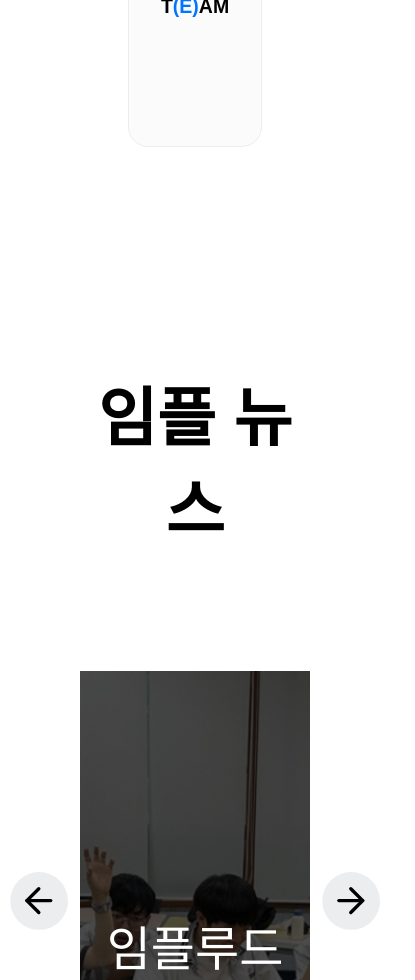
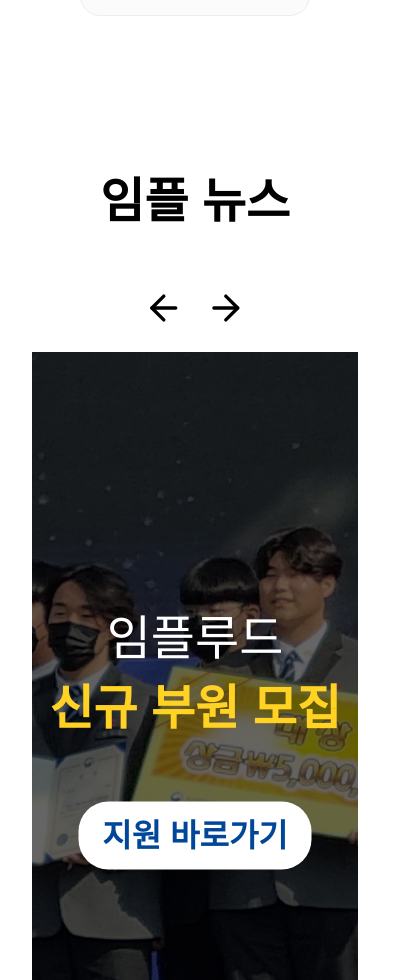
Before and after one commit to implude/implude-main-page, a React (Vite) app: page / in a window 390 px wide. Shown: the part 1020-2000 px from the top of the page, 415 px wide, since content can reach past the window. Built offline with nearby package versions, Linux system fonts and the light colour scheme; a web font is replaced by a local one.

Commit message:
메인 페이지 모바일 완성

```diff
--- a/src/components/Header.tsx
+++ b/src/components/Header.tsx
@@ -8,7 +8,7 @@ const Header = () => {
 
   return (
     <>
-      <Row style={{ padding: '0.75rem 4.438rem' }} gap={'3.25rem'} justify="space-between" align="center">
+      <Row style={{ padding: '0.75rem 2.438rem', flexWrap: 'wrap', gap: '1rem' }} gap={'3.25rem'} justify="space-between" align="start">
         <Link to="/">
           <Header1 color="--gray-900" $bold>
             #IMPLUDE
@@ -52,7 +52,7 @@ const MenuWrap = styled(Wrap)<{ open?: boolean }>`
     display: ${(p) => (p.open ? '' : 'none')};
     width: 6.25rem;
     gap: 20px;
-    margin-top: 30px;
+    margin-top: 3rem;
   }
 `
 
@@ -60,8 +60,8 @@ const MenuImage = styled.div`
   display: none;
   @media (max-width: 890px) {
     display: inline-block;
-    position: absolute;
-    right: 6.25rem;
+    position: relative;
+    top: 0.7rem;
   }
 `
 
--- a/src/pages/Main/MainPage.jsx
+++ b/src/pages/Main/MainPage.jsx
@@ -9,6 +9,9 @@ import logo from '../../assets/implude.svg'
 import NewsCard from './NewsCard'
 import { ArrowLeft, ArrowRight } from 'lucide-react'
 import { useMediaQuery } from 'react-responsive'
+import NewsThumbsList from './NewsThumbs.json'
+
+const { recruit } = NewsThumbsList
 
 const mainCss = {
   container : {
@@ -91,7 +94,8 @@ const news = {
     alignItems: 'center',
     borderRadius: '10px',
     position: 'relative',
-    overflow: 'hidden'
+    overflow: 'hidden',
+    pointerEvents: 'none'
   },
   mainli: {
     width: '387px',
@@ -104,17 +108,6 @@ const news = {
     borderRadius: '10px',
     position: 'relative',
     overflow: 'hidden'
-  }
-}
-
-function messageBar(n) {
-  return {
-    width: `${n / 16}rem`,
-    height: '0.6vw',
-    background: 'black',
-    display: 'inline-block',
-    position: 'relative',
-    bottom: '1.5vw'
   }
 }
 
@@ -146,7 +139,7 @@ const newsData = [
     color : ''
   },
   { // 맨 처음 메인으로 보여줄 뉴스
-    imgSrc : slogan,
+    imgSrc : recruit,
     title1 : '임플루드',
     title2 : '신규 부원 모집',
     link : 'https://www.youtube.com/watch?v=dQw4w9WgXcQ',
@@ -177,7 +170,8 @@ export default function MainPage() {
 
   const [newsDataState, setMyArray] = useState([...newsData]);
 
-  function newsLeft() {
+
+  function newsRight() {
     if(newsDataState[3].imgSrc) {
       const newArray = [...newsDataState.slice(1), newsDataState[0]];
       setMyArray(newArray);
@@ -186,7 +180,7 @@ export default function MainPage() {
     }
   }
 
-  function newsRight() {
+  function newsLeft() {
     if(newsDataState[1].imgSrc) {
       const newArray = [newsDataState[newsDataState.length - 1], ...newsDataState.slice(0, -1)];
       setMyArray(newArray);
@@ -196,18 +190,32 @@ export default function MainPage() {
   }
 
   const isTabletOrMobile = useMediaQuery({ query: '(max-width: 1224px)' })
+  const isBarHastobeThin = useMediaQuery({ query: '(max-width: 800px)' })
+  const isArrowHastogoUp = useMediaQuery({ query: '(max-width: 560px)' })
 
   if(isTabletOrMobile) {
+    mainCss.container = {
+      display: 'flex',
+      justifyContent: 'center',
+      padding: '2rem',
+      flexDirection: 'Column',
+      gap: '7rem'
+    }
     mainCss.slogan = {
       flexGrow: '2',
       position: 'relative',
-      marginBottom: '2vw'
+      marginBottom: '2vw',
+      width: '100%'
     }
     mainCss.slogansns = {
-      width: '80vw',
+      width: 'calc(100vw - 4rem)',
       display: 'flex',
       flexDirection: 'column',
-      transform: 'translate(3vw)'
+      justifyContent: 'center',
+    }
+    mainCss.img = {
+      borderRadius: '15px',
+      width: '100%'
     }
     mainCss.sns = {
       flexGrow: '1',
@@ -217,20 +225,112 @@ export default function MainPage() {
     }
     mainCss.sloganMent = {
       color: 'white',
-      fontSize: '3.3vw',
+      fontSize: '5vw',
       fontWeight: '700',
       position: 'relative',
       height: '0',
-      top: '32vw',
+      top: '31vw',
       left: '3vw'
     }
+    mainCss.message = {
+      background: 'var(--gray-0)',
+      border: '1px solid var(--gray-100)',
+      borderRadius: '20px',
+      fontSize: '8vw',
+      textAlign: 'center',
+      fontWeight: 'bold',
+      padding: '8rem 0',
+      margin: '0 3rem'
+    }
+    news.title = {
+      fontSize: '3rem',
+      fontWeight: '700',
+      textAlign: 'center'
+    }
   } else {
+    mainCss.container = {
+      display: 'flex',
+      justifyContent: 'center',
+      padding: '2rem 5rem',
+      flexDirection: 'Column',
+      gap: '13.75rem'
+    }
     mainCss.slogansns = {
       display: 'flex',
       gap: '2vw',
       width: '90vw'
     }
+    mainCss.img = {
+      borderRadius: '30px',
+      width: '100%'
+    }
+    mainCss.slogan = {
+      flexGrow: '2',
+      position: 'relative'
+    },
+    mainCss.sns = {
+      flexGrow: '1',
+      display: 'flex',
+      flexDirection: 'Column',
+      gap: '2vw',
+    },
+    mainCss.sloganMent = {
+      color: 'white',
+      fontSize: '3.3vw',
+      fontWeight: '700',
+      position: 'relative',
+      top: '67.5%',
+      left: '7%',
+      height: '0'
+    }
+    mainCss.message = {
+      background: 'var(--gray-0)',
+      border: '1px solid var(--gray-100)',
+      borderRadius: '20px',
+      fontSize: '5vw',
+      textAlign: 'center',
+      fontWeight: 'bold',
+      padding: '8rem 0',
+      margin: '0 3rem'
+    }
+    news.title = {
+      fontSize: '4rem',
+      fontWeight: '700',
+      textAlign: 'center'
+    }
   }
+
+
+  function messageBar(n) {
+    return {
+      width: `${isTabletOrMobile ? n / 64 : n / 16}rem`,
+      height: `${isBarHastobeThin ? '0.3' : '0.6'}rem`,
+      background: 'black',
+      display: 'inline-block',
+      position: 'relative',
+      bottom: '1.5vw'
+    }
+  }
+
+  const common = `
+  transform: scale(1.7) ${isArrowHastogoUp ? 'translateY(6rem)' : 'translateY(19rem)'};
+  position: relative;
+  z-index: 3;
+  cursor: pointer;
+  border-radius: 20px;
+  padding: 0.3rem;
+  box-sizing: content-box;
+  `
+
+  const Right = styled(ArrowRight)`
+    ${common}
+    right: ${isArrowHastogoUp ? '-3rem' : '-15.5rem'};
+  `
+
+  const Left = styled(ArrowLeft)`
+    ${common}
+    left: ${isArrowHastogoUp ? '-3rem' : '-15.5rem'};
+  `
 
   return (
     <div style={mainCss.container}>
@@ -255,8 +355,16 @@ export default function MainPage() {
         <span style={messageBar(114)}></span> POTENTIAL <span style={messageBar(62)}></span> T<span style={mainCss.blue}>(E)</span>AM
       </div>
       <div> {/* 임플 뉴스 부분 */}
-        <Right onClick={newsRight}/>
-        <Left onClick={newsLeft}/>
+        <div style={
+          {
+            width: '100%',
+            display: 'flex',
+            justifyContent: 'center'
+          }
+        }>
+          <Right onClick={newsRight}/>
+          <Left onClick={newsLeft}/>
+        </div>
         <div style={news.title}>
           임플 뉴스
         </div>
@@ -293,28 +401,3 @@ export default function MainPage() {
     </div>
   )
 }
-
-const common = `
-  transform: scale(1.7) translateY(19rem);
-  position: absolute;
-  z-index: 1;
-  cursor: pointer;
-  transition: all 0.5s ease;
-  background: var(--gray-100);
-  border-radius: 20px;
-  padding: 0.3rem;
-  box-sizing: content-box;
-  &:hover {
-    transform: scale(2) translateY(16.2rem);
-  }
-`
-
-const Right = styled(ArrowRight)`
-  ${common}
-  right: 1.4rem;
-`
-
-const Left = styled(ArrowLeft)`
-  ${common}
-  left: 1.4rem;
-`
--- a/src/pages/Main/NewsCard.jsx
+++ b/src/pages/Main/NewsCard.jsx
@@ -11,25 +11,38 @@ export default function NewsCard (props) { // props : imgSrc, title1, title2, li
             transform: 'translate(-50%, -50%)',
             fontSize: `${props.isMain ? '3rem' : '2rem'}`,
             width: '100%',
-            textAlign: 'center'
+            textAlign: 'center',
+            zIndex: '2',
         },
         newsButtonDiv: {
-            textAlign: 'center'
+            textAlign: 'center',
+            zIndex: '2',
         },
         newsButtonSpan: {
-            width: '80%',
             background: 'white',
             padding: '1rem 1.5rem',
             position: 'relative',
-            top: '4rem',
+            top: `${props.isMain ? '4rem' : '2.7rem'}`,
             borderRadius: '30px',
             color: '#004799',
-            fontWeight: '600'
+            fontWeight: '600',
+            fontSize: `${props.isMain ? '2rem' : '1rem'}`,
+            zIndex: '2',
         }
     }
 
     return (
         <>
+            <div style={
+                {
+                    background: 'black',
+                    width: '100%',
+                    height: '100%',
+                    zIndex: '1',
+                    position: 'absolute',
+                    opacity: '0.6'
+                }
+            }></div>
             <img src={props.imgSrc} style={
                 {
                     width: 'auto',
@@ -40,9 +53,9 @@ export default function NewsCard (props) { // props : imgSrc, title1, title2, li
                 <span style={{color: 'white'}}>{props.title1}</span><br></br>
                 <span style={{color: `${props.color}`, fontWeight: 'bold'}}>{props.title2}</span>
                 <Link to={props.link}>
-                <div style={news.newsButtonDiv}>
-                    <span style={news.newsButtonSpan}>{props.linkMsg}</span>
-                </div>
+                    <div style={news.newsButtonDiv}>
+                        <span style={news.newsButtonSpan}>{props.linkMsg}</span>
+                    </div>
                 </Link>
             </div>
         </>
--- /dev/null
+++ b/src/pages/Main/NewsThumbs.json
@@ -0,0 +1,3 @@
+{
+    "recruit": "/img/NewsImages/recruit.png"
+}
```
Also changed, not shown: public/img/NewsImages/recruit.png (added).
